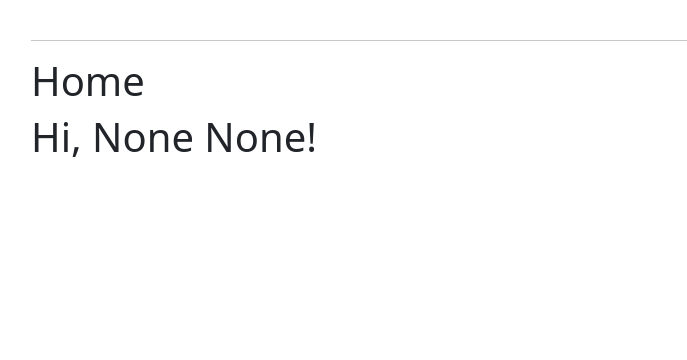
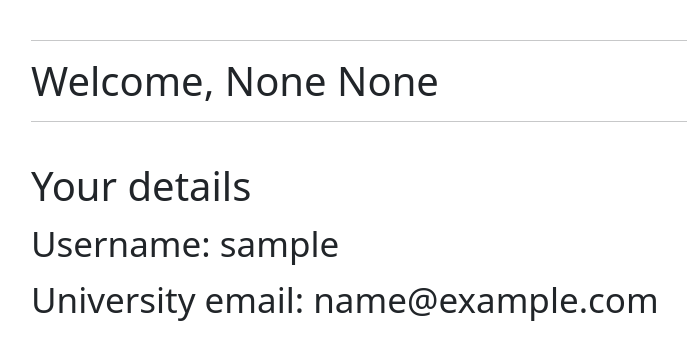
Before and after one commit to Iron-Chef/Automated_Assessment_Tool, a Flask app: page / in a window 1280 px wide. Shown: the part 56-416 px from the top of the page, without its empty margins (51-738 px from the left). Run offline with Flask 3, Linux system fonts and the light colour scheme; the visitor is signed in with stand-in values (Sample User, id 1); data comes from the database, SQL or seed files in the repository; some libraries are stand-ins or nearby versions.

Commit message:
Update index.html

```diff
--- a/app/templates/index.html
+++ b/app/templates/index.html
@@ -1,12 +1,16 @@
 {% extends "base.html" %}
 
 {% block content %}
+    <h1>Welcome, {{ current_user.forename }} {{ current_user.surname }}</h1>
+    <hr>
+    </br>
+<!--EMMA -->
+    {% if current_user.is_authenticated and current_user.is_lecturer == 0 %}
+    <h1 class = student><bold>Your details</bold></h1>
+    <h1 class = student><small>Username: {{ current_user.username }}</small></h1>
+    <h1 class = student><small>University email: {{ current_user.email }}</small></h1>
 
-    <h1>Home</h1>
-
-    <h1>Hi, {{ current_user.forename }} {{ current_user.surname }}!</h1>
-
-    {% if current_user.is_lecturer == 1 %}
+    {% elif current_user.is_lecturer == 1 %}
     <hr>
     <h2>Questions</h2>
     <a href="{{ url_for('question_list', order_by = 'question_type') }}" class="btn btn-outline-primary btn-sm">Question List</a>
```
